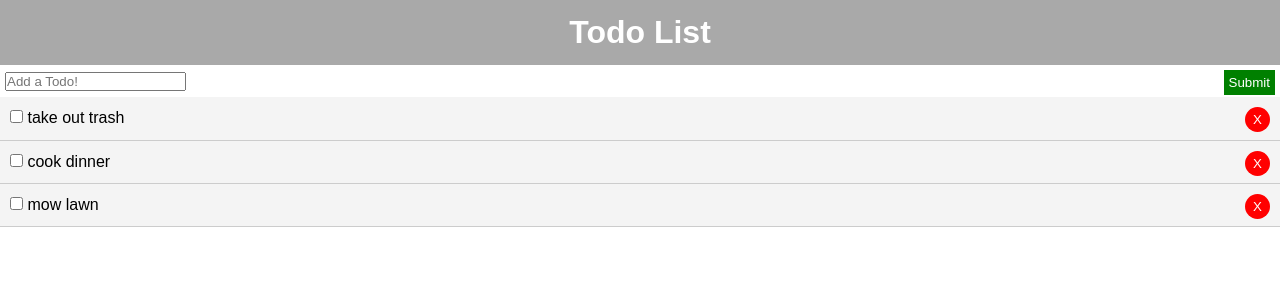
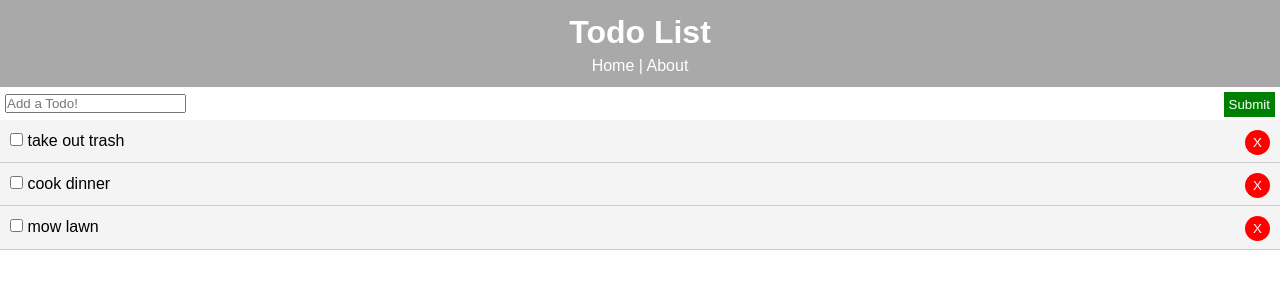
Before and after one commit to akun1/react-todo, a React (Create React App) app: page / in a window 1280 px wide. Shown: the top 300 px of the page. Built offline with nearby package versions, Linux system fonts and the light colour scheme.

Commit message:
added links to header

```diff
--- a/src/components/layout/Header/Header.css
+++ b/src/components/layout/Header/Header.css
@@ -4,3 +4,9 @@
     text-align: center;
     padding: 10px;
 }
+
+.header-link {
+    text-decoration: none;
+    color: white;
+    cursor: pointer;
+}
--- a/src/components/layout/Header/Header.js
+++ b/src/components/layout/Header/Header.js
@@ -1,10 +1,12 @@
 import React from 'react';
 import './Header.css';
+import { Link } from 'react-router-dom';
 
 function Header() {
   return (
     <header id='header-container'>
       <h1>Todo List</h1>
+      <Link to='/' className='header-link'>Home</Link> | <Link to='/about' className='header-link'>About</Link>
     </header>
   )
 }
```
